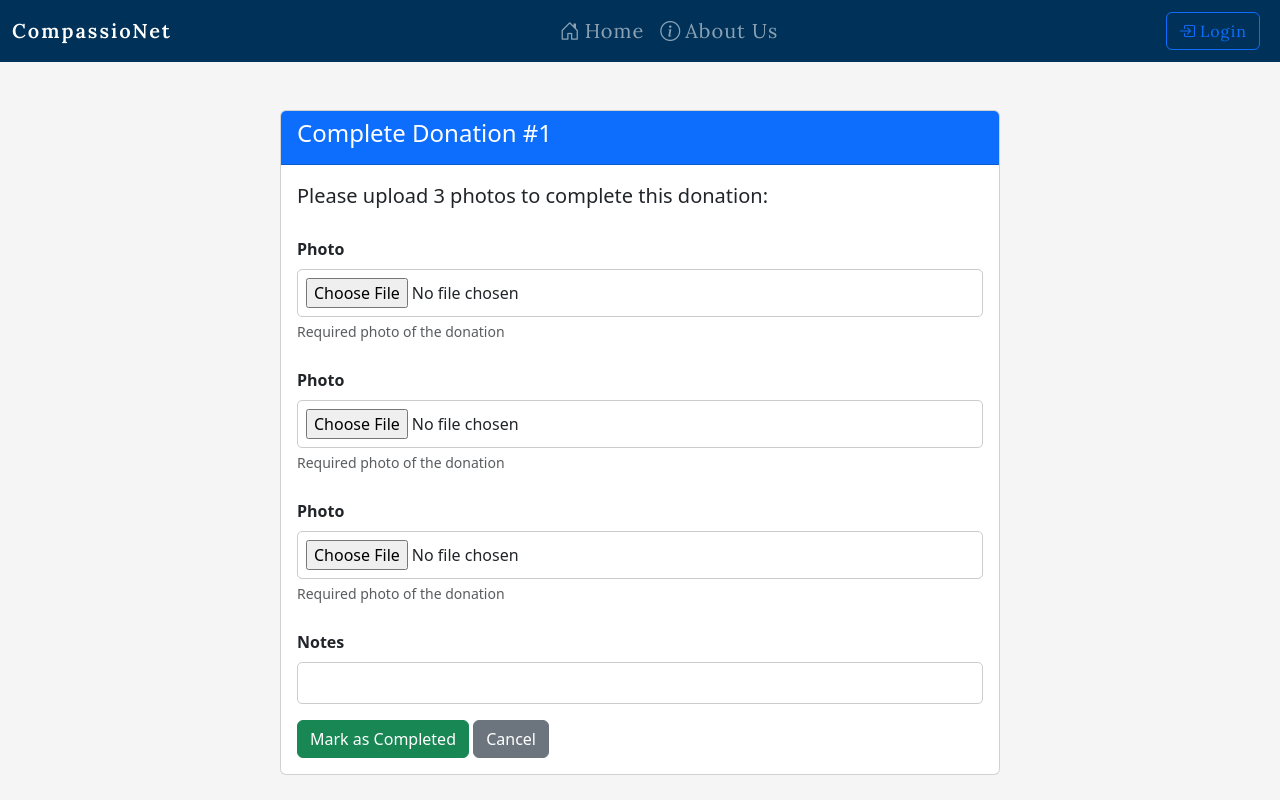
After one commit to Namukuru/Donations, a Django app: template website/templates/complete_donation.html in a window 1280 px wide. The commit adds this page. Run offline with Django 3.2, Linux system fonts and the light colour scheme; the template is opened without the code that fills it: most values are stand-ins (such as "Sample title", 1, 10 or a date in 2020); form fields are guessed from the names that the template uses.

Commit message:
Donation completion photos

```diff
--- a/donate/settings.py
+++ b/donate/settings.py
@@ -145,3 +145,9 @@ STATICFILES_DIRS = [
 # https://docs.djangoproject.com/en/5.1/ref/settings/#default-auto-field
 
 DEFAULT_AUTO_FIELD = 'django.db.models.BigAutoField'
+
+MEDIA_URL = '/media/'
+MEDIA_ROOT = os.path.join(BASE_DIR, 'images')
+
+# File upload permissions
+FILE_UPLOAD_PERMISSIONS = 0o644
--- a/static/css/about.css
+++ b/static/css/about.css
@@ -92,7 +92,7 @@
 }
 
 .float:hover {
-  background-color: #c13b20;
+  background-color: #3c10b7;
 }
 
 /* FAQ Section */
--- a/static/css/styles.css
+++ b/static/css/styles.css
@@ -9,7 +9,6 @@
   /*Styling the alert messages*/
   .alert{
     font-size: 15px;
-
   }
 
   .form-container {
@@ -20,39 +19,40 @@
     box-shadow: 0px 0px 10px rgba(0, 0, 0, 0.1);
     margin: auto;
   }
+
   label {
     display: block;
     margin-top: 10px;
     font-weight: bold;
   }
-  input,
-  select,
-  textarea {
+
+  input,select,textarea {
     width: 100%;
     padding: 8px;
     margin-top: 5px;
     border: 1px solid #ccc;
     border-radius: 5px;
   }
+
   .donation-type {
     margin-bottom: 20px;
   }
+
   .hidden {
     display: none;
   }
+
+  /*size of cards*/
   .project-card {
     padding: 20px;
     color: white;
-  }
-  /*size of cards*/
-  .project-card {
-    padding: 20px;
     text-align: center;
     min-height: 150px; /* Ensures equal height */
     display: flex;
     align-items: center;
     justify-content: center;
   }
+
   .bg-custom-blue {
-    background-color: #4a90e2; /* Custom blue color */
+    background-color: #4a90e2;
   }
--- a/website/admin.py
+++ b/website/admin.py
@@ -2,7 +2,7 @@
 from django.contrib import admin
 from django.contrib.auth.admin import UserAdmin
 from django.contrib.auth.models import User
-from .models import UserProfile, Donation, Agent, Recipient,Need
+from .models import UserProfile, Donation, Agent, Recipient,Need, DonationCompletionPhoto
 from django.contrib import admin
 from django.utils.html import format_html
 from django.utils import timezone
@@ -315,3 +315,4 @@ class NeedAdmin(admin.ModelAdmin):
 
 admin.site.unregister(User)
 admin.site.register(User, CustomUserAdmin)
+admin.site.register(DonationCompletionPhoto)
--- a/website/forms.py
+++ b/website/forms.py
@@ -380,6 +380,12 @@ class DonationForm(forms.ModelForm):
         return instance
 
 
+class DonationCompletionForm(forms.Form):
+    photo1 = forms.ImageField(label='Photo 1', required=True)
+    photo2 = forms.ImageField(label='Photo 2', required=True)
+    photo3 = forms.ImageField(label='Photo 3', required=True)
+    notes = forms.CharField(label='Completion Notes', widget=forms.Textarea, required=False)
+
 
 class ProfileUpdateForm(UserChangeForm):
     class Meta:
--- /dev/null
+++ b/website/templates/complete_donation.html
@@ -0,0 +1,51 @@
+{% extends 'base.html' %}
+{% load static %}
+
+{% block content %}
+<div class="container mt-4">
+    <div class="row">
+        <div class="col-md-8 offset-md-2">
+            <div class="card">
+                <div class="card-header bg-primary text-white">
+                    <h4>Complete Donation #{{ donation.id }}</h4>
+                </div>
+                <div class="card-body">
+                    <p class="lead">Please upload 3 photos to complete this donation:</p>
+
+                    <form method="post" enctype="multipart/form-data">
+                        {% csrf_token %}
+
+                        <div class="mb-3">
+                            <label class="form-label">{{ form.photo1.label }}</label>
+                            {{ form.photo1 }}
+                            <div class="form-text">Required photo of the donation</div>
+                        </div>
+
+                        <div class="mb-3">
+                            <label class="form-label">{{ form.photo2.label }}</label>
+                            {{ form.photo2 }}
+                            <div class="form-text">Required photo of the donation</div>
+                        </div>
+
+                        <div class="mb-3">
+                            <label class="form-label">{{ form.photo3.label }}</label>
+                            {{ form.photo3 }}
+                            <div class="form-text">Required photo of the donation</div>
+                        </div>
+
+                        <div class="mb-3">
+                            <label class="form-label">{{ form.notes.label }}</label>
+                            {{ form.notes }}
+                        </div>
+
+                        <button type="submit" class="btn btn-success">
+                            <i class="fas fa-check-circle"></i> Mark as Completed
+                        </button>
+                        <a href="{% url 'jobs' %}" class="btn btn-secondary">Cancel</a>
+                    </form>
+                </div>
+            </div>
+        </div>
+    </div>
+</div>
+{% endblock %}
```
Also changed, not shown: website/models.py (+15 -1 lines), website/templates/jobs.html (+2 -5 lines), website/urls.py (+6 -1 lines), website/views/general_views.py (+23 -9 lines), website/migrations/0034_remove_donation_delivered_quantity_and_more.py (added), 1 other file.
